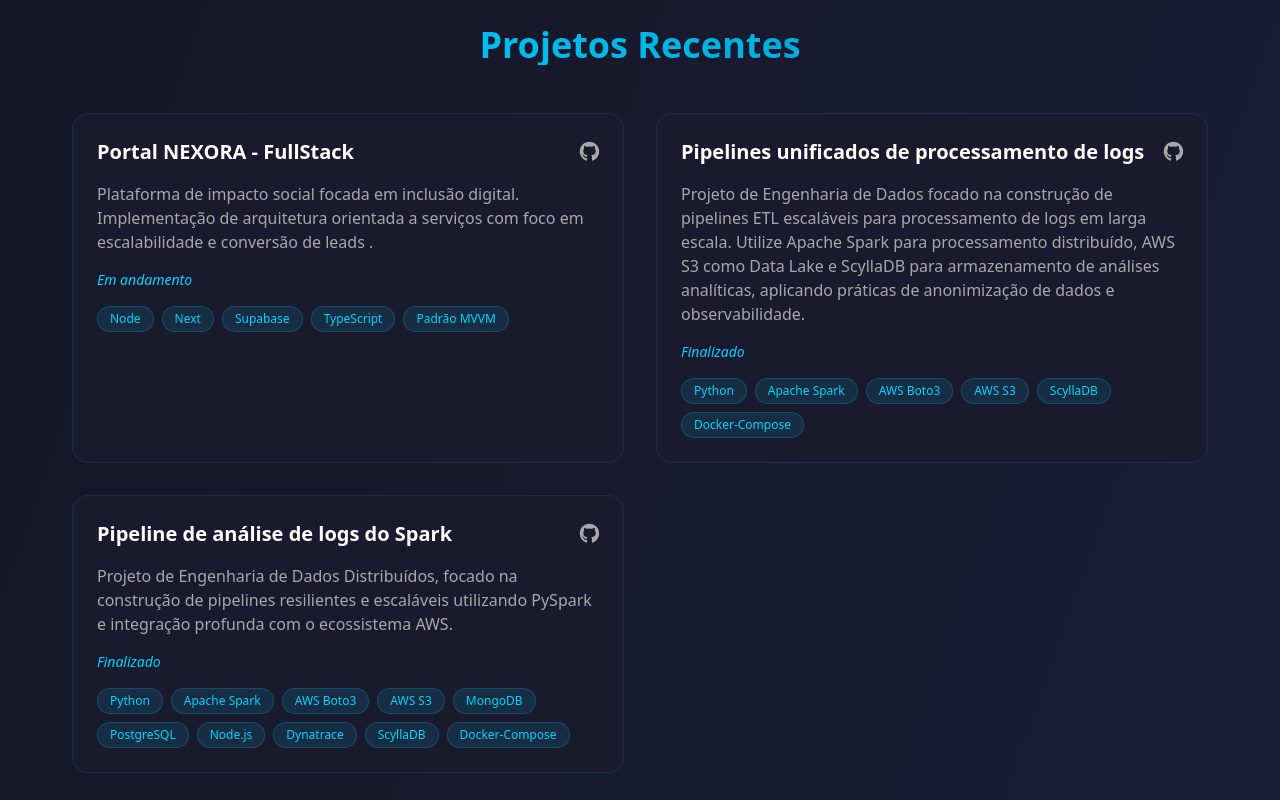
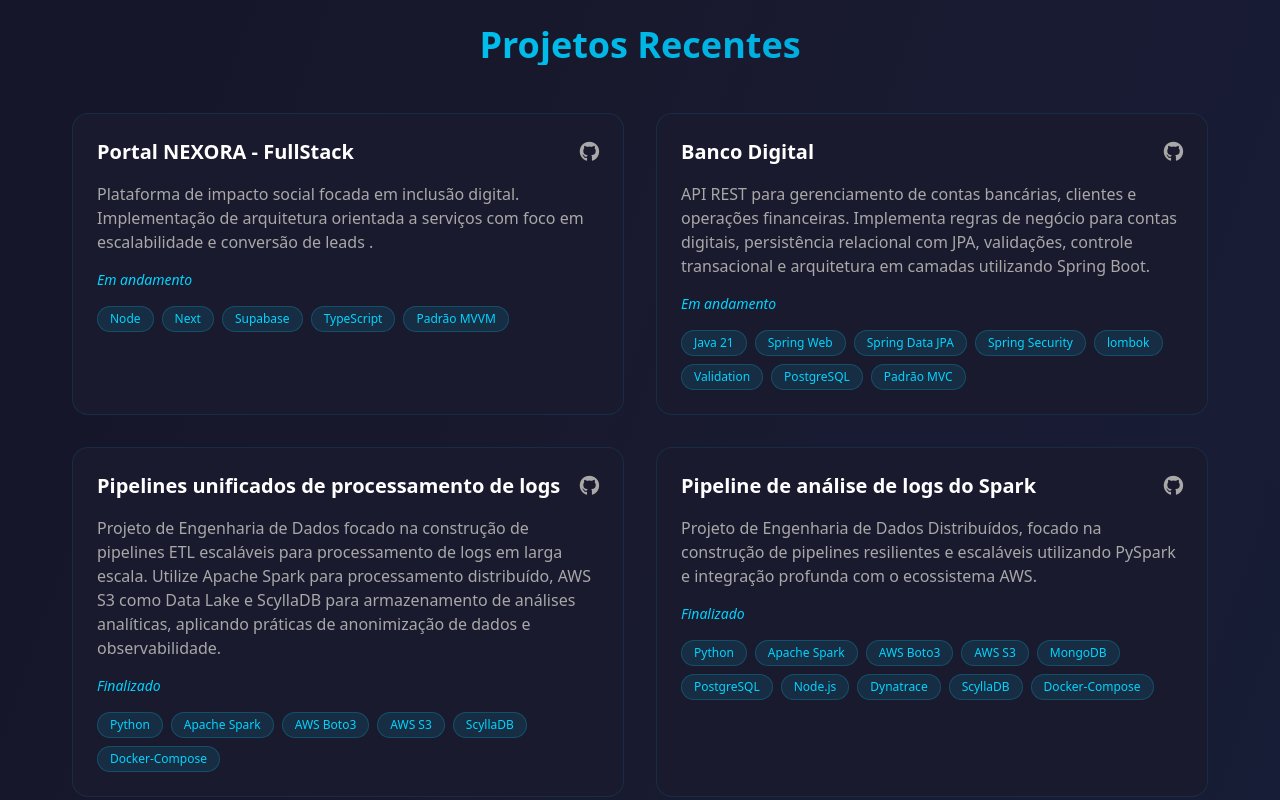
Before and after one commit to CaioQuerino/portfolio-backend, a Next.js app: page / in a window 1280 px wide. Shown: the part 1820-2620 px from the top of the page. Built offline with nearby package versions, Linux system fonts and the light colour scheme.

Commit message:
Adicionar projeto "Banco Digital" ao portfólio com descrição e tecnologias utilizadas

```diff
--- a/src/app/page.tsx
+++ b/src/app/page.tsx
@@ -61,6 +61,13 @@ export default function Home() {
       title: "Portal NEXORA - FullStack",
       description: "Plataforma de impacto social focada em inclusão digital. Implementação de arquitetura orientada a serviços com foco em escalabilidade e conversão de leads .",
       tags: ["Node", "Next", "Supabase", "TypeScript", "Padrão MVVM"],
+      link: "https://github.com/Instituto-Nexora/Portal_NEXORA",
+      status: "Em andamento"
+    },
+    {
+      title: "Banco Digital",
+      description: "API REST para gerenciamento de contas bancárias, clientes e operações financeiras. Implementa regras de negócio para contas digitais, persistência relacional com JPA, validações, controle transacional e arquitetura em camadas utilizando Spring Boot.",
+      tags: ["Java 21", "Spring Web", "Spring Data JPA", "Spring Security", "lombok", "Validation", "PostgreSQL", "Padrão MVC"],
       link: "https://github.com/Instituto-Nexora/Portal_NEXORA",
       status: "Em andamento"
     },
```
